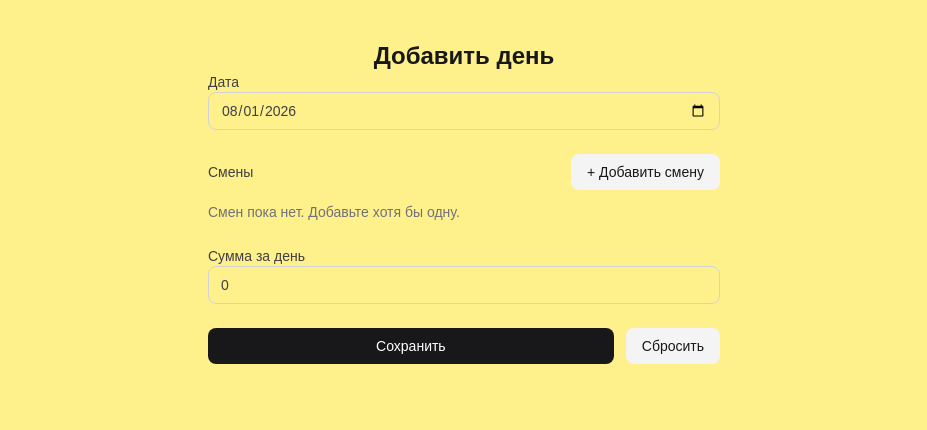
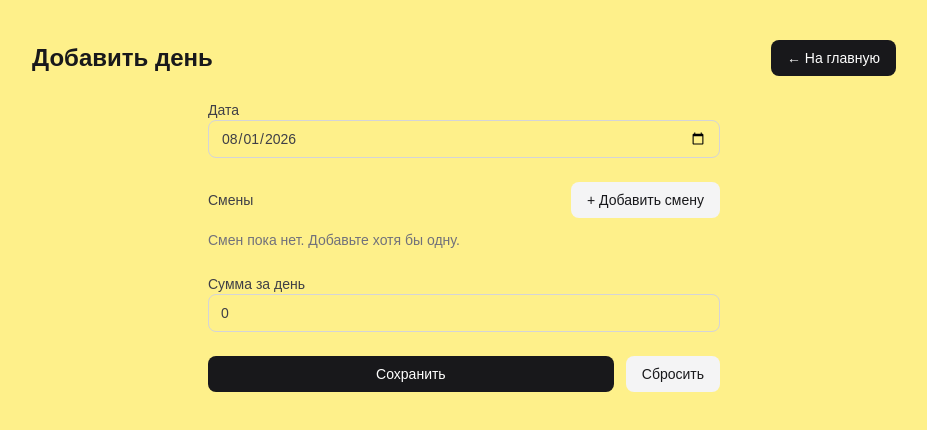
Before and after one commit to vikkont79/kurstata, a Next.js app: page /add in a window 1280 px wide. Shown: the top 430 px of the page, without its empty margins (176-1103 px from the left). Built offline with nearby package versions, Linux system fonts and the light colour scheme.

Commit message:
feat: делает хедер переиспользуемым на всех страницах

```diff
--- a/src/sections/add/ui/AddPage.tsx
+++ b/src/sections/add/ui/AddPage.tsx
@@ -1,15 +1,21 @@
 import { getDayByDate } from '@/entities/day/api/getDayByDate'
-import { DashboardHeader } from '@/widgets/dashboard-header'
+import { Header } from '@/widgets/header'
 import { AddDayForm } from '@/features/add-day'
 
 const AddPage = async ({ date }: { date?: string }) => {
   const initialData = date ? await getDayByDate(date) : undefined
 
   return (
-    <div className="flex flex-1 flex-col items-center py-10 px-4">
-      <DashboardHeader title={date ? 'Редактировать день' : 'Добавить день'} />
-      <AddDayForm initialData={initialData} />
-    </div>
+    <>
+      <Header
+        title={date ? 'Редактировать день' : 'Добавить день'}
+        link={{ href: '/', label: '← На главную' }}
+        className="w-full max-w-4xl mx-auto px-4 pt-10"
+      />
+      <main className="flex flex-1 flex-col items-center w-full max-w-4xl mx-auto px-4 pt-6 pb-10">
+        <AddDayForm initialData={initialData} />
+      </main>
+    </>
   )
 }
 
--- a/src/sections/dashboard/ui/DashboardPage.tsx
+++ b/src/sections/dashboard/ui/DashboardPage.tsx
@@ -1,15 +1,21 @@
 import { getDashboardData } from '@/sections/dashboard/api/getDashboardData'
-import { DashboardHeader } from '@/widgets/dashboard-header'
+import { Header } from '@/widgets/header'
 import { WeekList } from '@/sections/dashboard/ui/WeekList'
 
 const DashboardPage = async () => {
   const weeks = await getDashboardData()
 
   return (
-    <div className="flex flex-1 flex-col py-10 px-4 max-w-4xl mx-auto w-full gap-6">
-      <DashboardHeader title="Дашборд" showAddButton />
-      <WeekList weeks={weeks} />
-    </div>
+    <>
+      <Header
+        title="Дашборд"
+        link={{ href: '/add', label: '+ Добавить день' }}
+        className="w-full max-w-4xl mx-auto px-4 pt-10"
+      />
+      <main className="flex flex-1 flex-col w-full max-w-4xl mx-auto px-4 pt-6 pb-10 gap-6">
+        <WeekList weeks={weeks} />
+      </main>
+    </>
   )
 }
 
--- a/src/shared/ui/button/Button.tsx
+++ b/src/shared/ui/button/Button.tsx
@@ -11,16 +11,15 @@ const variantStyles: Record<ButtonVariant, string> = {
   ghost: 'bg-transparent text-zinc-600 hover:bg-zinc-100 dark:text-zinc-400 dark:hover:bg-zinc-800',
 }
 
+const getButtonClassName = (variant: ButtonVariant, className?: string): string =>
+  `inline-flex items-center justify-center gap-2 rounded-lg px-4 py-2 text-sm font-medium transition-colors disabled:cursor-not-allowed disabled:opacity-50 ${variantStyles[variant]} ${className ?? ''}`
+
 const Button = ({ variant = 'primary', className, disabled, children, ...props }: ButtonProps) => {
   return (
-    <button
-      className={`inline-flex items-center justify-center gap-2 rounded-lg px-4 py-2 text-sm font-medium transition-colors disabled:cursor-not-allowed disabled:opacity-50 ${variantStyles[variant]} ${className ?? ''}`}
-      disabled={disabled}
-      {...props}
-    >
+    <button className={getButtonClassName(variant, className)} disabled={disabled} {...props}>
       {children}
     </button>
   )
 }
 
-export { Button }
+export { Button, getButtonClassName }
--- a/src/widgets/dashboard-header/index.ts
+++ /dev/null
@@ -1 +0,0 @@
-export { DashboardHeader } from './ui/DashboardHeader'
--- a/src/widgets/dashboard-header/ui/DashboardHeader.tsx
+++ /dev/null
@@ -1,24 +0,0 @@
-'use client'
-
-import { useRouter } from 'next/navigation'
-import { Button } from '@/shared/ui/button/Button'
-
-type DashboardHeaderProps = {
-  title: string
-  showAddButton?: boolean
-}
-
-const DashboardHeader = ({ title, showAddButton }: DashboardHeaderProps) => {
-  const router = useRouter()
-
-  return (
-    <div className="flex items-center justify-between">
-      <h1 className="text-2xl font-bold text-zinc-900 dark:text-zinc-100">{title}</h1>
-      {showAddButton && (
-        <Button onClick={() => router.push('/add')}>+ Добавить день</Button>
-      )}
-    </div>
-  )
-}
-
-export { DashboardHeader }
--- /dev/null
+++ b/src/widgets/header/index.ts
@@ -0,0 +1 @@
+export { Header } from './ui/Header'
--- /dev/null
+++ b/src/widgets/header/ui/Header.tsx
@@ -0,0 +1,21 @@
+import Link from 'next/link'
+import { getButtonClassName } from '@/shared/ui/button/Button'
+
+type HeaderProps = {
+  title: string
+  link: { href: string; label: string }
+  className?: string
+}
+
+const Header = ({ title, link, className }: HeaderProps) => {
+  return (
+    <header className={`flex items-center justify-between ${className ?? ''}`}>
+      <h1 className="text-2xl font-bold text-zinc-900 dark:text-zinc-100">{title}</h1>
+      <Link href={link.href} className={getButtonClassName('primary')}>
+        {link.label}
+      </Link>
+    </header>
+  )
+}
+
+export { Header }
```
